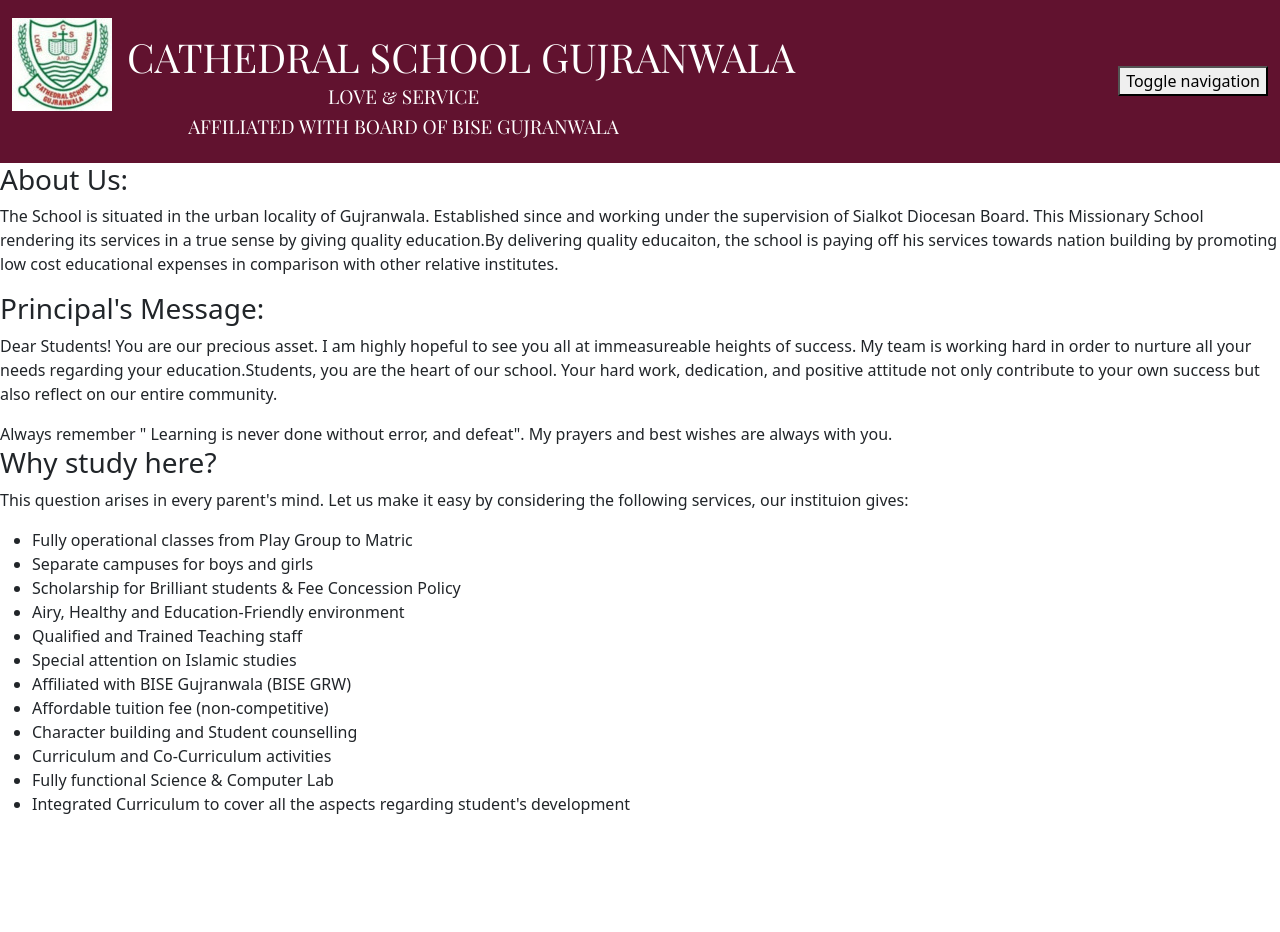
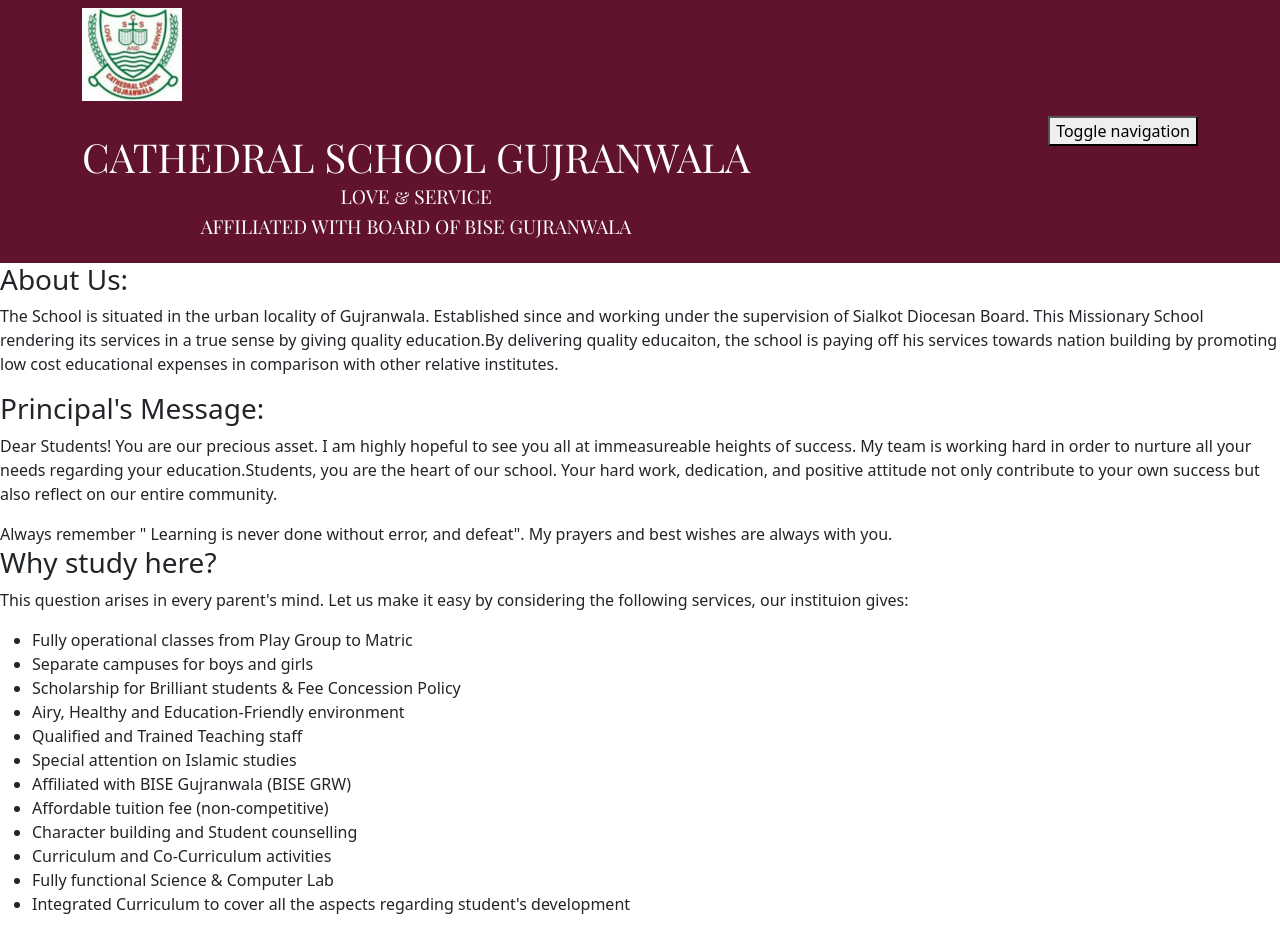
Before and after one commit to Cathedral-school/CathedralSchoolGRW, a plain HTML site: page index.html in a window 1280 px wide. Before the commit the page ends 832 px from the top, so only its background shows below. Drawn offline with Linux system fonts and the light colour scheme.

Commit message:
align center

```diff
--- a/index.html
+++ b/index.html
@@ -13,11 +13,11 @@
 <body>
 	<header>
 		<nav id="header-nav" class="navbar navbar-default">
-			<div class="container-fluid">
+			<div class="container">
 				<div class="navbar-header">
-					<a href="index.html">
+
 						<div id="logo-img"></div>
-					</a>
+
 					<div class="navbar-brand" >
 						<h1>CATHEDRAL SCHOOL GUJRANWALA</h1>
 						<P> LOVE & SERVICE </P>
--- a/style.css
+++ b/style.css
@@ -11,7 +11,7 @@
 	background: url(logo.jpg) no-repeat;
 	width: 100px;
 	height: 100px;
-	margin: 10px 15px 10px 0;
+
 }
 
 .navbar-brand {
@@ -33,4 +33,3 @@
 h1 {
 	color: white;
 }
-.navbar-header > a { float:left; }
```
